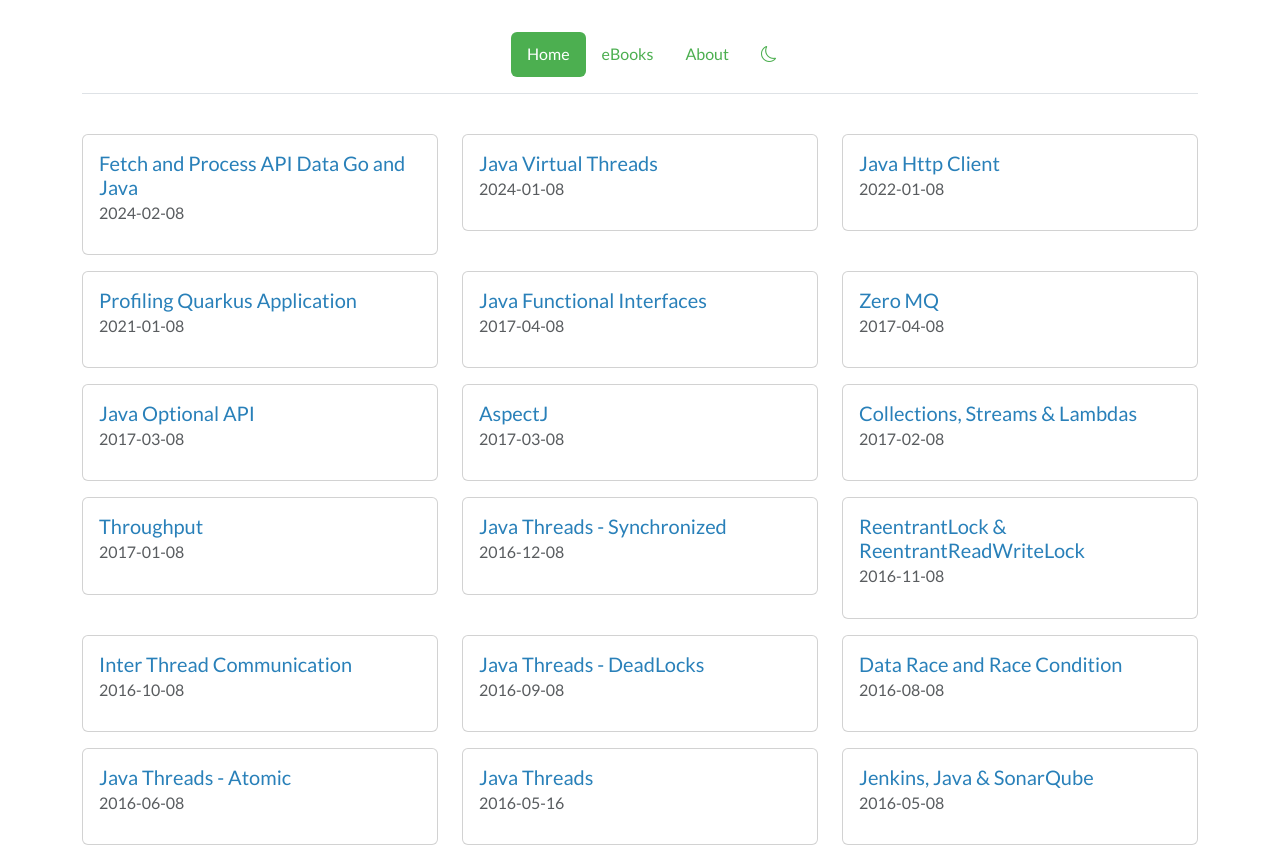
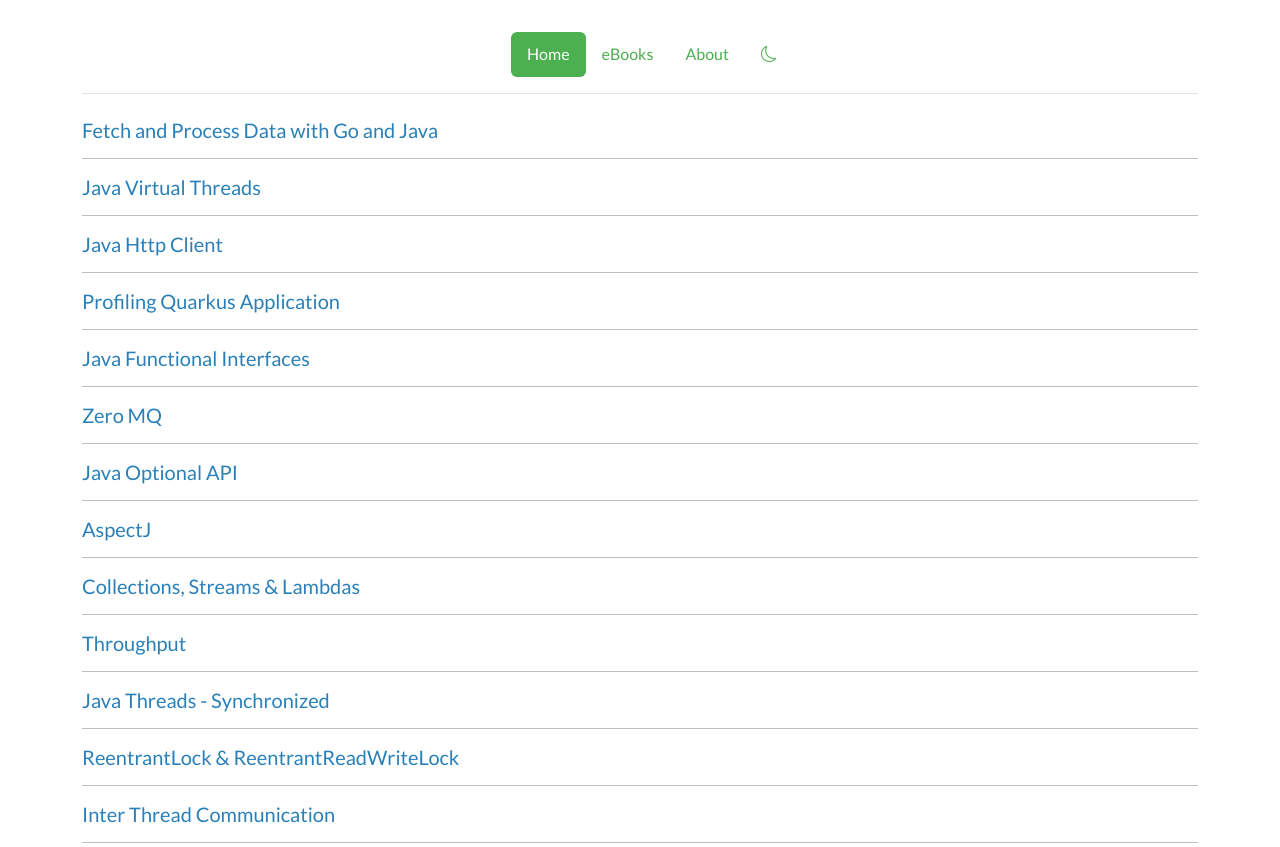
Before and after one commit to metiago/metiago.github.io, a Next.js app: page / in a window 1280 px wide. Shown: the top 847 px of the page. Built offline with nearby package versions, Linux system fonts and the light colour scheme.

Commit message:
changing title and layout

```diff
--- a/app/content/posts/2024-02-08-fetch-process-api-go-java.md
+++ b/app/content/posts/2024-02-08-fetch-process-api-go-java.md
@@ -1,5 +1,5 @@
 ---
-title: 'Fetch and Process API Data Go and Java'
+title: 'Fetch and Process Data with Go and Java'
 date: "2024-02-08"
 draft: false
 image: "https://placehold.co/600x400"
--- a/app/page.js
+++ b/app/page.js
@@ -9,18 +9,12 @@
       <Col xs={12} md={12}>
         <Row>
           {posts.map((post) => (
-            <Col xs={12} sm={6} md={4} key={post.slug} className='mt-3'>
-              <div className='card'>
-                {/* <Image src={post?.image} className="card-img-top" /> */}
-                <div className="card-body">
-                  <Link href={`/posts/${post.slug}`} className="text-decoration-none">
-                    <h5 className="card-title">{post.title}</h5>
-                  </Link>
-                  <h6 className="card-subtitle mb-2 text-muted">{post.date}</h6>
-                  <p className="card-text">{post.excerpt}</p>
-                </div>
-              </div>
-            </Col>
+            <div>
+              <Link href={`/posts/${post.slug}`} className="text-decoration-none">
+                <h5 className="card-title">{post.title}</h5>
+              </Link>
+              <hr />
+            </div>
           ))}
         </Row>
       </Col>
```
